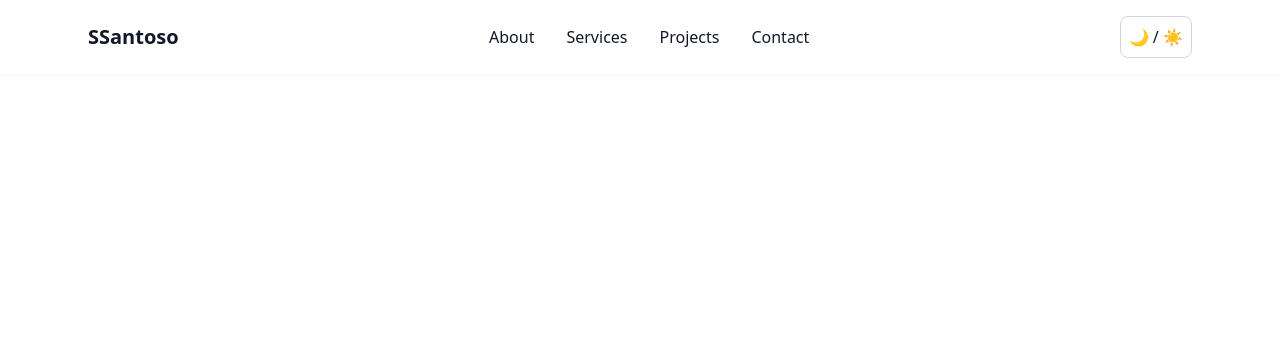
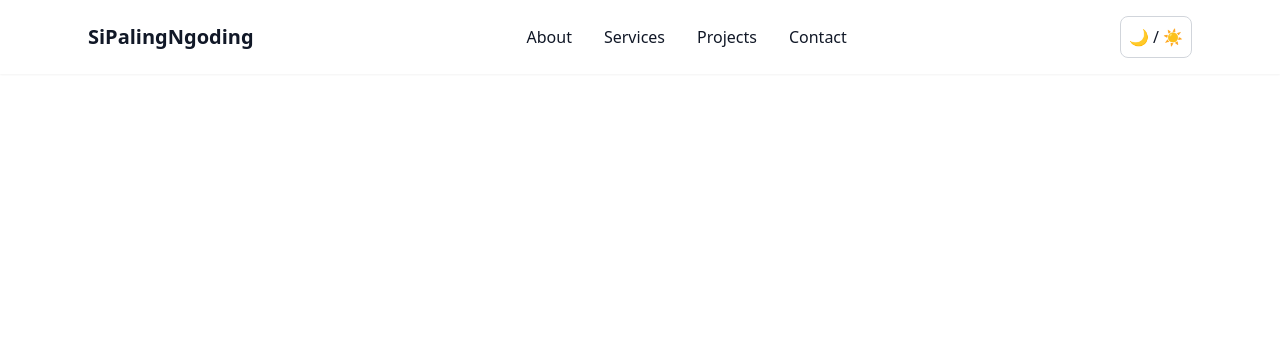
Before and after one commit to Riansyah96/SiPalingNgoding-Projek, a plain HTML site: page html/index.html in a window 1280 px wide. Shown: the top 361 px of the page. Drawn offline with nearby package versions, Linux system fonts and the light colour scheme.

Commit message:
Update navbar title from 'SSantoso' to 'SiPalingNgoding'

```diff
--- a/html/index.html
+++ b/html/index.html
@@ -35,7 +35,7 @@
   <!-- NAVBAR -->
   <nav class="w-full fixed top-0 backdrop-blur-lg bg-white/50 dark:bg-gray-900/50 z-50 shadow-sm">
     <div class="max-w-6xl mx-auto flex justify-between items-center py-4 px-6">
-      <h1 class="font-bold text-xl">SSantoso</h1>
+      <h1 class="font-bold text-xl">SiPalingNgoding</h1>
       <ul class="hidden md:flex gap-8 font-medium">
         <li><a href="#about" class="hover:text-blue-500">About</a></li>
         <li><a href="#services" class="hover:text-blue-500">Services</a></li>
```
